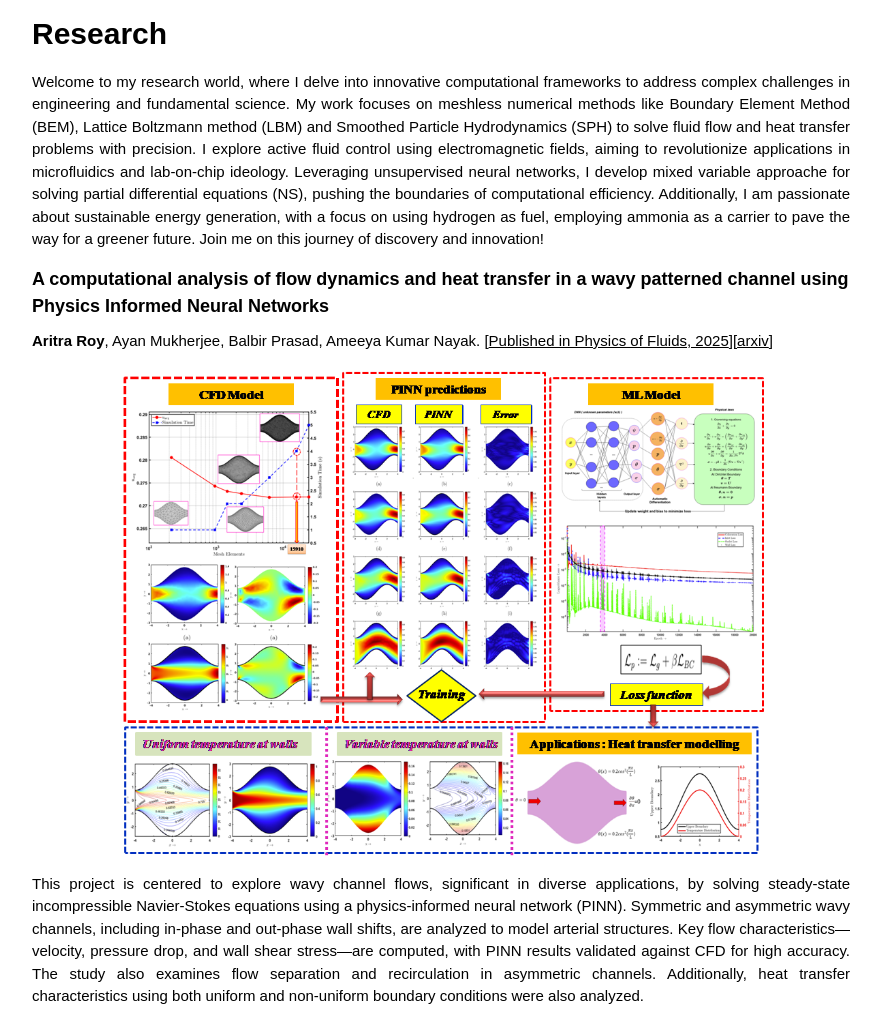
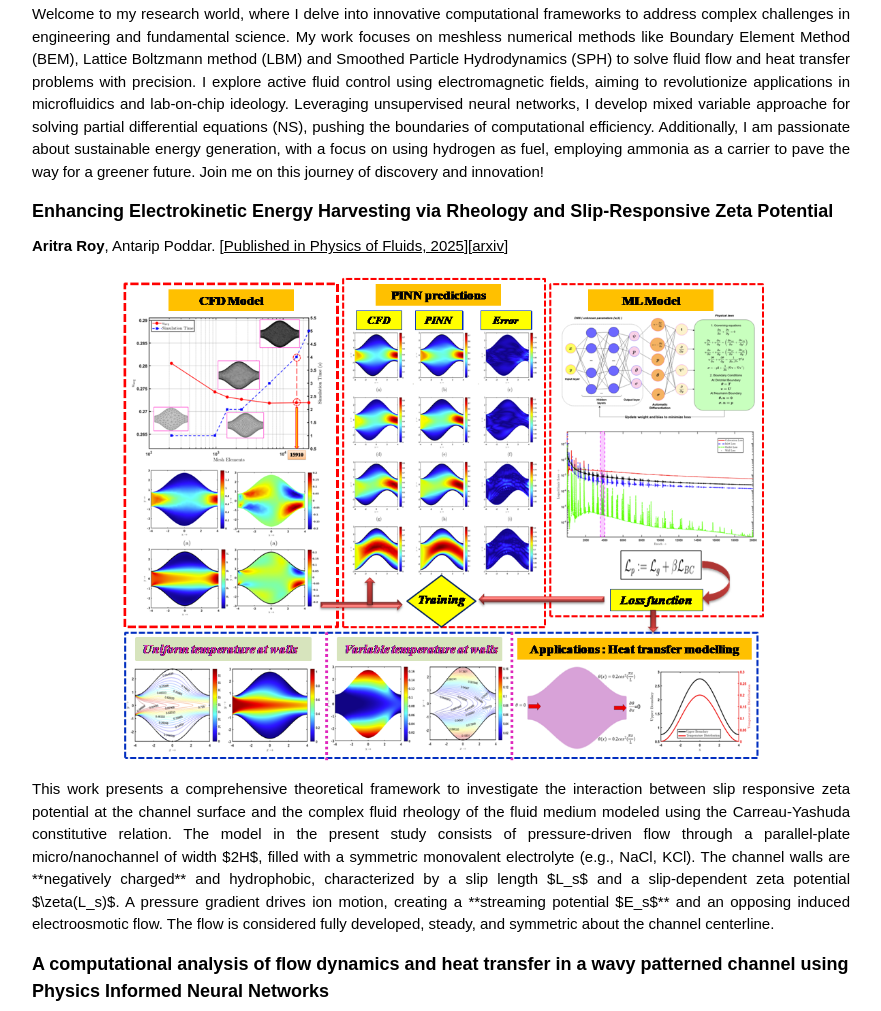
Before and after one commit to aritraiit/mywebsite, a plain HTML site: page index.html in a window 1280 px wide. Shown: the part 1025-2036 px from the top of the page, without its empty margins (274-1155 px from the left). Drawn offline with Linux system fonts and the light colour scheme.

Commit message:
change31

```diff
--- a/index.html
+++ b/index.html
@@ -101,7 +101,6 @@
         Hello! I’m Aritra Roy from Kolkata, India. I completed my schooling at Calcutta Boys' School, Kolkata. From my high school days, I have had a passion for solving math problems, particularly in geometry and calculus. To me, every math problem feels like a puzzle, a maze waiting to be solved using a variety of numerical techniques. I strive to discover the most compact and elegant solution, as I believe that simplicity often holds the key to brilliance.
 		    <p class="w3-justify" style="width:100%;border:0px;border-spacing:0px;border-collapse:separate;margin-right:auto;margin-left:auto;max-width:1000px">
         Currently, I have completed my bachelor’s degree in Mechanical Engineering at IIT (ISM) Dhanbad, India. I am enrolled in a unique five-year dual-major program, where my primary focus is Mining Machinery Engineering—a specialized branch of mechanical engineering—alongside my second major in Mechanical Engineering.
-        This program has provided me the incredible opportunity to go beyond traditional mechanical engineering and delve into the fascinating world of heavy machinery used in mining industries. I have explored their design, functionality, and maintenance, gaining a broader perspective of engineering applications in industrial settings.
         My academic journey has been enriched by several research experiences. My undergraduate thesis was guided by Prof. Sandipan Kumar Das [<a href="https://sites.google.com/view/flow-modeling-research-center/home/people?authuser=0">Link</a>], and I also undertook a short-term research internship under Prof Antarip Poddar [<a href="https://sites.google.com/iitism.ac.in/antarip/home">Link</a>]  working on enhancing electrokinetic efficiency in electromotic flows inside microfluidic channels at IIT (ISM) Dhanbad.
         Additionally, I was fortunate to be selected as an S. N. Bhatt Fellow at ICTS-TIFR, where I spent two months as an undergraduate researcher under the guidance of Prof. Rama Govindarajan [<a href="https://www.icts.res.in/people/rama-govindarajan">Link</a>]. During this fellowship, I worked on performing DNS (Direct Numerical Simulation) of microplastics in oceanic flows, a project that combined my interests in fluid mechanics and computational modeling.
       </p>
@@ -131,6 +130,21 @@
 
     <p class="w3-justify" style="width:100%;border:0px;border-spacing:0px;border-collapse:separate;margin-right:auto;margin-left:auto;max-width:1000px">
     Welcome to my research world, where I delve into innovative computational frameworks to address complex challenges in engineering and fundamental science. My work focuses on meshless numerical methods like Boundary Element Method (BEM), Lattice Boltzmann method (LBM) and Smoothed Particle Hydrodynamics (SPH) to solve fluid flow and heat transfer problems with precision. I explore active fluid control using electromagnetic fields, aiming to revolutionize applications in microfluidics and lab-on-chip ideology. Leveraging unsupervised neural networks, I develop mixed variable approache for solving partial differential equations (NS), pushing the boundaries of computational efficiency. Additionally, I am passionate about sustainable energy generation, with a focus on using hydrogen as fuel, employing ammonia as a carrier to pave the way for a greener future. Join me on this journey of discovery and innovation!
+
+        <h5><b>Enhancing Electrokinetic Energy Harvesting via Rheology and Slip-Responsive Zeta Potential</b> </h5>
+    <b>Aritra Roy</b>, Antarip Poddar. [<a href="https://doi.org/10.1063/5.0264160">Published in Physics of Fluids, 2025</a>][<a href="https://doi.org/10.1063/5.0264160">arxiv</a>]
+      <p class="w3-justify">
+          </p>
+          <div align="middle">
+          <img style="width:80%;" src="images/pinn_published.png">
+          </div>
+          <p class="w3-justify">
+          </p>
+          <p class="w3-justify">
+            This work presents a comprehensive theoretical framework to investigate the interaction between slip responsive zeta potential at the channel surface and the complex fluid rheology of the fluid medium modeled using the Carreau-Yashuda constitutive relation. The model in the present study consists of pressure-driven flow through a parallel-plate micro/nanochannel of width $2H$, filled with a symmetric monovalent electrolyte (e.g., NaCl, KCl). The channel walls are **negatively charged** and hydrophobic, characterized by a slip length $L_s$ and a slip-dependent zeta potential $\zeta(L_s)$. A pressure gradient drives ion motion, creating a **streaming potential $E_s$** and an opposing induced electroosmotic flow. The flow is considered fully developed, steady, and symmetric about the channel centerline.
+
+        </p>
+
 
     <h5><b>A computational analysis of flow dynamics and heat transfer in a wavy patterned channel using Physics Informed Neural Networks</b> </h5>
     <b>Aritra Roy</b>, Ayan Mukherjee, Balbir Prasad, Ameeya Kumar Nayak. [<a href="https://doi.org/10.1063/5.0264160">Published in Physics of Fluids, 2025</a>][<a href="https://doi.org/10.1063/5.0264160">arxiv</a>]
```
